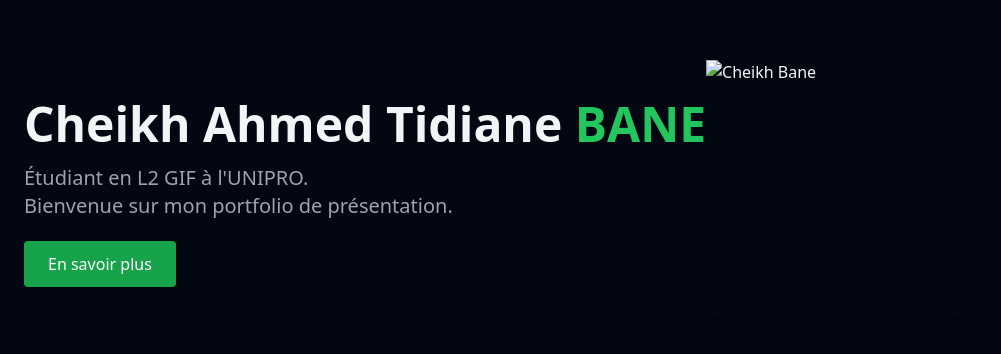
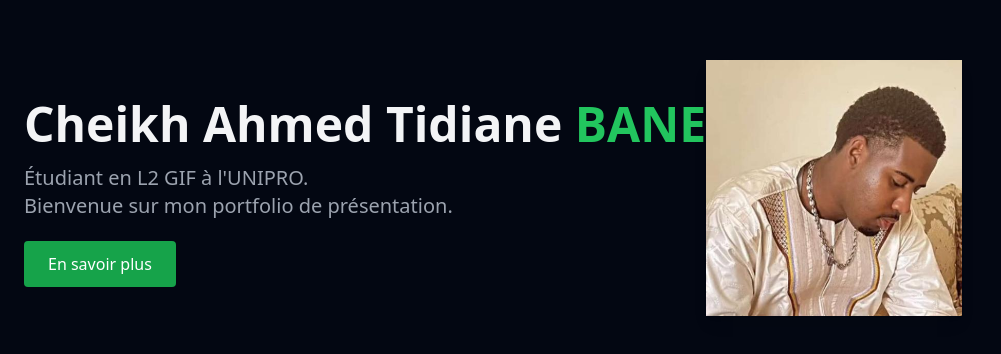
Before and after one commit to cheikhbane09-maker/portfolio-clean, a website: page index.html in a window 1280 px wide. Shown: the part 212-566 px from the top of the page, without its empty margins (0-1001 px from the left). Drawn offline with Linux system fonts and the light colour scheme.

Commit message:
Ajout de la photo

```diff
--- a/index.html
+++ b/index.html
@@ -22,7 +22,7 @@
             </div>
 
             <div class="md:w-1/2 flex justify-center mt-10 md:mt-0">
-                <img src="ma-photo.jpg" alt="Cheikh Bane" class="w-64 h-64 object-cover rounded-full border-4 border-gray-800 shadow-lg">
+                <img src="photo.jpeg" alt="Cheikh Bane" class="w-64 h-64 object-cover rounded-full border-4 border-gray-800 shadow-lg">
             </div>
 
         </div>
```
Also changed, not shown: photo.jpeg (added).
